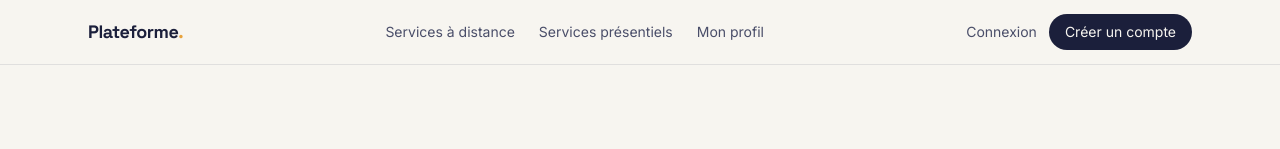
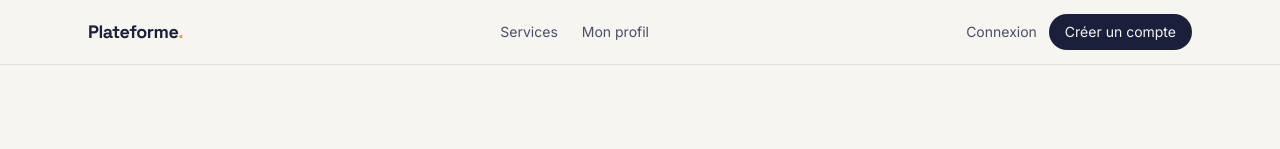
Before and after one commit to BAVAELISEE/PHAYO-plateforme, a Next.js app: page /register in a window 1280 px wide. Shown: the top 149 px of the page. Built offline with nearby package versions, Linux system fonts and the light colour scheme; no server answers.

Commit message:
Update Header.js

```diff
--- a/components/Header.js
+++ b/components/Header.js
@@ -8,8 +8,7 @@ export default function Header() {
           Plateforme<span className="text-amber">.</span>
         </Link>
         <nav className="hidden md:flex items-center gap-6 font-body text-sm text-slate">
-          <Link href="/services/distance" className="hover:text-ink">Services à distance</Link>
-          <Link href="/services/presentiel" className="hover:text-ink">Services présentiels</Link>
+          <Link href="/services" className="hover:text-ink">Services</Link>
           <Link href="/profil" className="hover:text-ink">Mon profil</Link>
         </nav>
         <div className="flex items-center gap-3">
```
